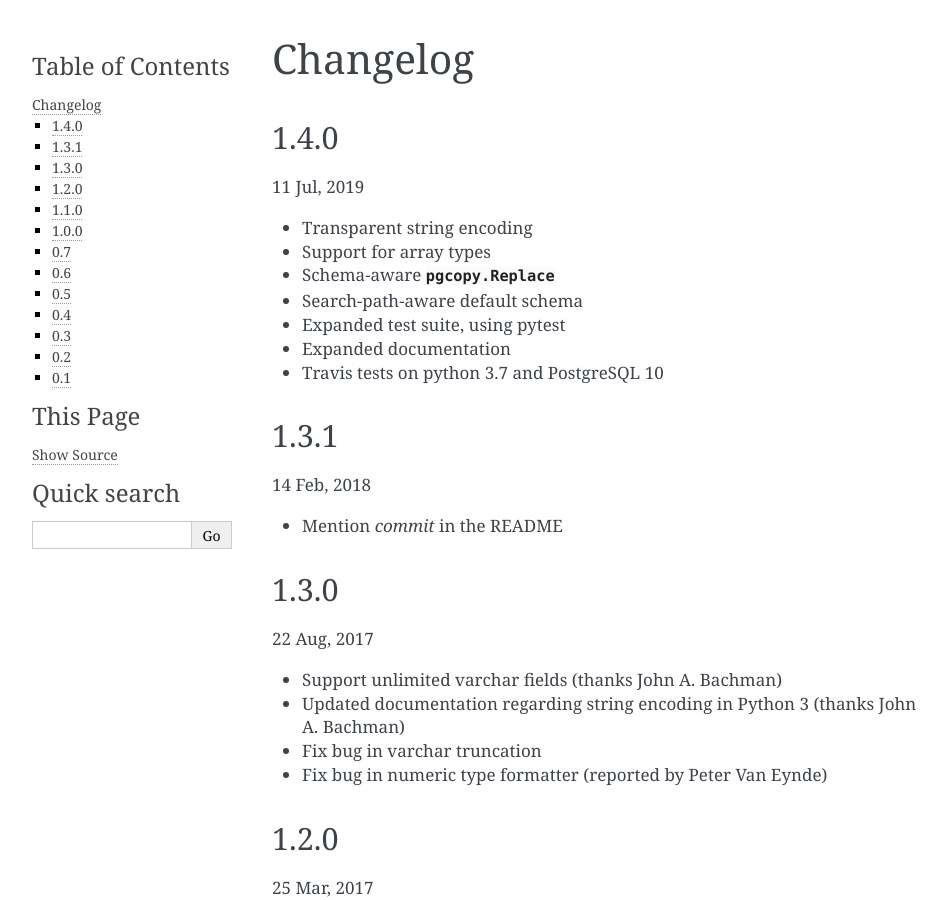
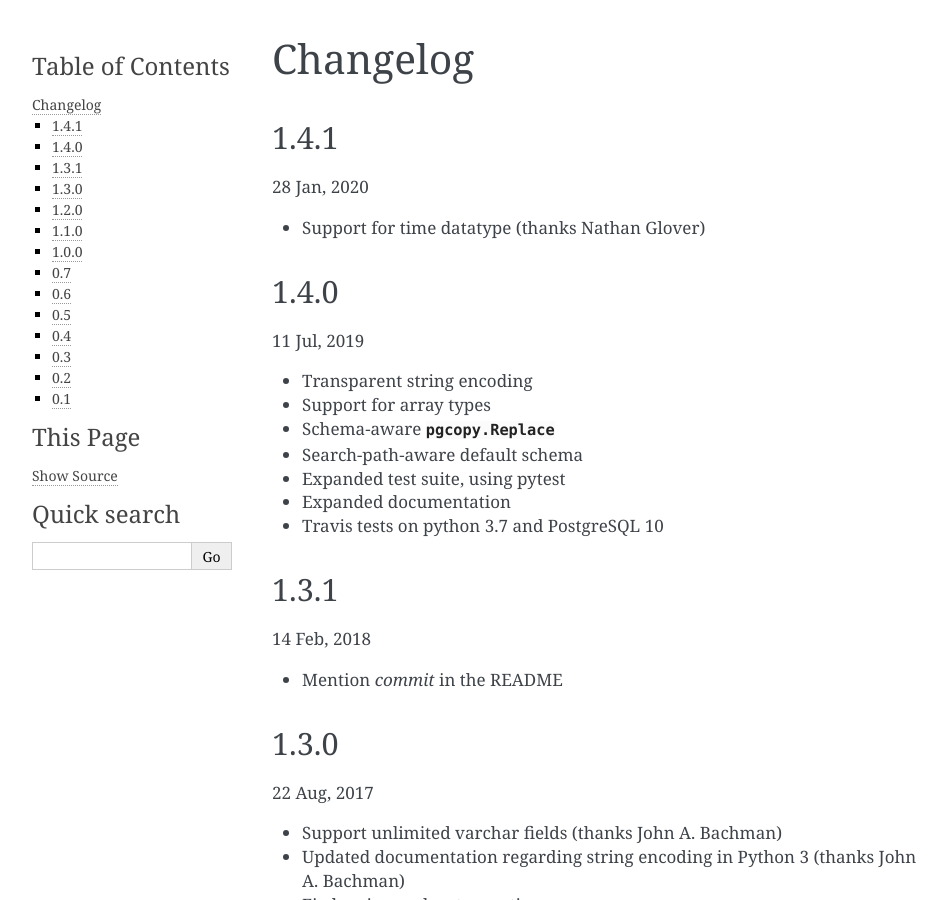
Before and after one commit to altaurog/pgcopy, a Sphinx documentation site: the page built from docs/changelog.rst, in a window 1280 px wide and 900 px high. Shown: the whole window, without its empty margins (148-1094 px from the left). Built offline with Sphinx 7.4.7, drawn with Linux system fonts in a browser that asks for light colours; some of the changed text lies outside the part shown.

Commit message:
chore: version 1.4.1

```diff
--- a/CHANGELOG.rst
+++ b/CHANGELOG.rst
@@ -1,5 +1,11 @@
 Changelog
 -----------
+1.4.1
+"""""
+28 Jan, 2020
+
+* Support for time datatype (thanks Nathan Glover)
+
 1.4.0
 """""
 11 Jul, 2019
--- a/docs/conf.py
+++ b/docs/conf.py
@@ -18,11 +18,11 @@
 # -- Project information -----------------------------------------------------
 
 project = 'pgcopy'
-copyright = '2019, Aryeh Leib Taurog'
+copyright = '2020, Aryeh Leib Taurog'
 author = 'Aryeh Leib Taurog'
 
 # The full version, including alpha/beta/rc tags
-release = '1.4.0'
+release = '1.4.1'
 master_doc = 'index'
 
 # -- General configuration ---------------------------------------------------
--- a/pgcopy/version.py
+++ b/pgcopy/version.py
@@ -1 +1 @@
-__version__ = '1.4.0'
+__version__ = '1.4.1'
```
